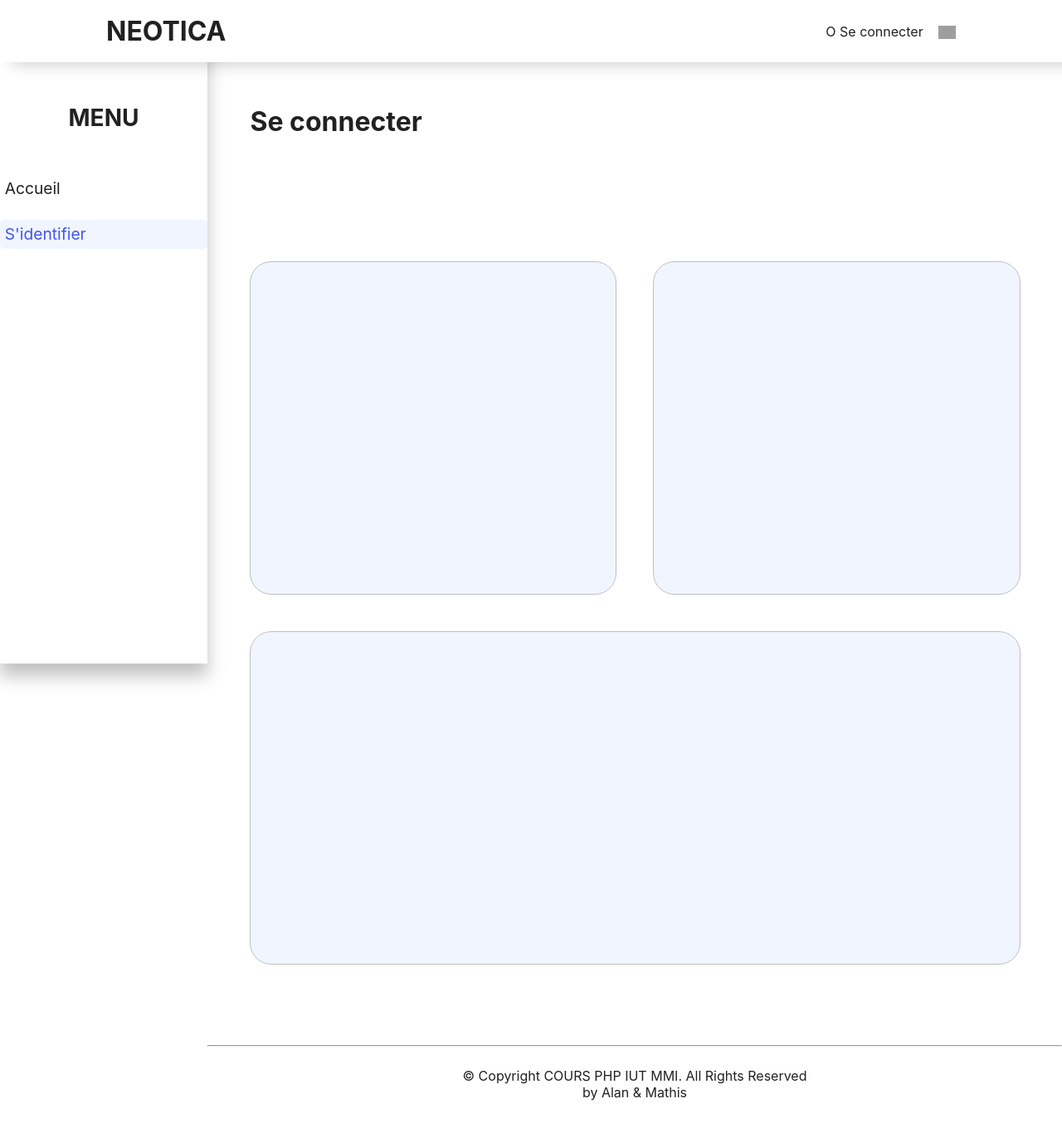
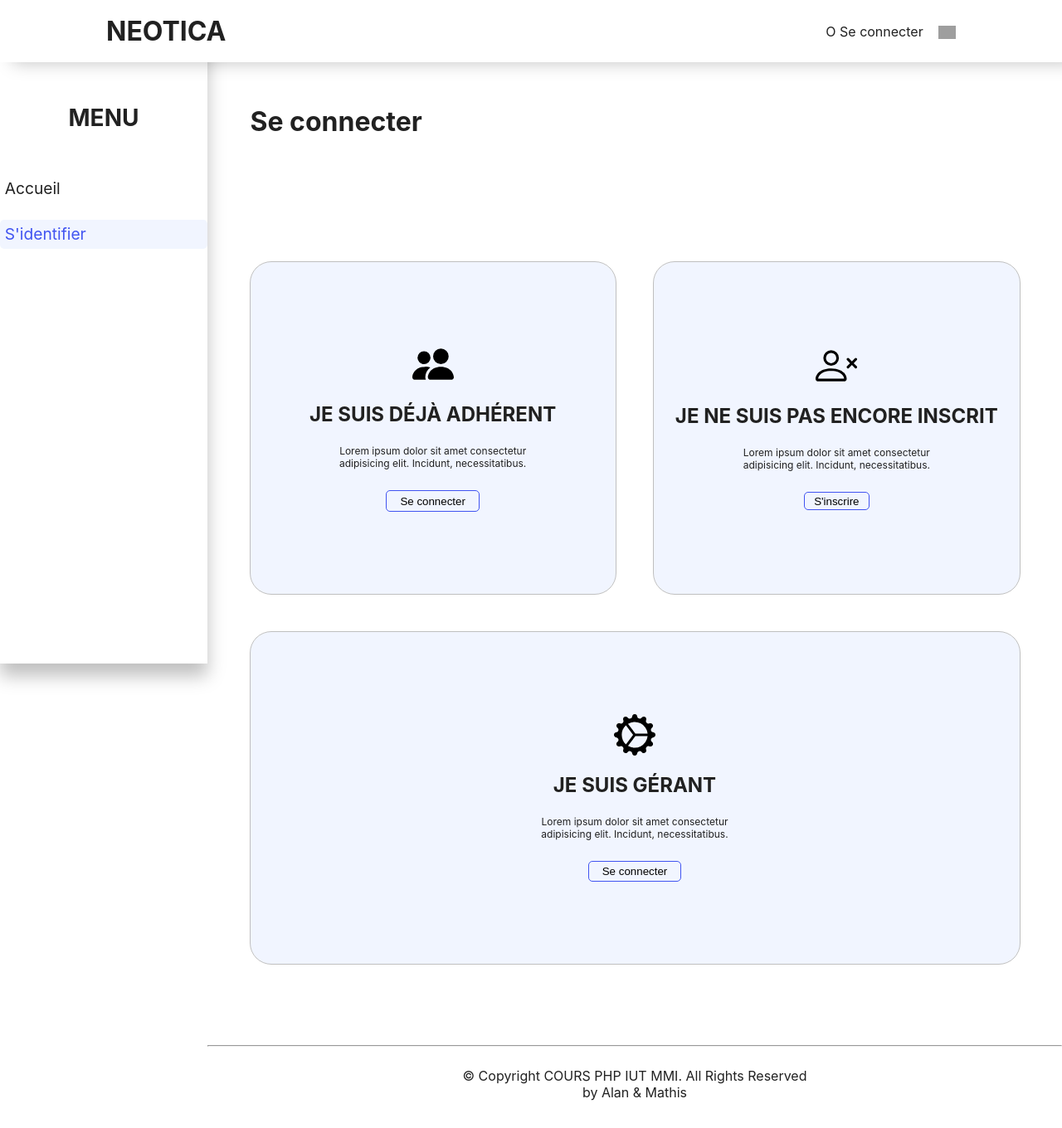
Before and after one commit to mathis-lambert/bddgestion, a PHP site: page /controllers/connect.php in a window 1280 px wide. Shown: the whole page at 83% size. Run offline with PHP 8.4, Linux system fonts and the light colour scheme; grey boxes are pictures that could not be loaded.

Commit message:
major update

```diff
--- a/assets/style/style.css
+++ b/assets/style/style.css
@@ -30,11 +30,13 @@ body {
 .dark {
   --background-color: #212121;
   --font-color: #fff;
+  --low-purple: #f1f5ff2f;
 }
 
 .white {
   --background-color: #fff;
   --font-color: #212121;
+  --low-purple: #f1f5ff;
 }
 
 .container {
@@ -235,18 +237,108 @@ body {
           flex: 1 0 400px;
   height: 400px;
   border-radius: 25px;
-  background: #f1f5ff;
+  background: var(--low-purple);
   outline: 1px solid rgba(0, 0, 0, 0.25);
-  -webkit-transition: -webkit-box-shadow 200ms ease-in-out;
-  transition: -webkit-box-shadow 200ms ease-in-out;
-  transition: box-shadow 200ms ease-in-out;
-  transition: box-shadow 200ms ease-in-out, -webkit-box-shadow 200ms ease-in-out;
+  -webkit-transition: background 300ms ease-in-out,
+ color 200ms ease-in-out, -webkit-box-shadow 200ms ease-in-out;
+  transition: background 300ms ease-in-out,
+ color 200ms ease-in-out, -webkit-box-shadow 200ms ease-in-out;
+  transition: box-shadow 200ms ease-in-out, background 300ms ease-in-out,
+ color 200ms ease-in-out;
+  transition: box-shadow 200ms ease-in-out, background 300ms ease-in-out,
+ color 200ms ease-in-out, -webkit-box-shadow 200ms ease-in-out;
   cursor: pointer;
+  -webkit-box-pack: center;
+      -ms-flex-pack: center;
+          justify-content: center;
+  -webkit-box-align: center;
+      -ms-flex-align: center;
+          align-items: center;
+  font-size: 1.5em;
+  font-family: -apple-system, BlinkMacSystemFont, "Segoe UI", Roboto, Oxygen,
+ Ubuntu, Cantarell, "Open Sans", "Helvetica Neue", sans-serif;
+  color: var(--font-color);
 }
 
 .scale-container .control-box:hover {
   -webkit-box-shadow: 10px 10px 25px rgba(0, 0, 0, 0.1);
           box-shadow: 10px 10px 25px rgba(0, 0, 0, 0.1);
+  border: 2px solid var(--active-purple);
+  color: var(--active-purple);
+}
+
+.scale-container .control-box .control-box-content {
+  display: block;
+}
+
+.scale-container .control-box .control-box-content ul {
+  display: -webkit-box;
+  display: -ms-flexbox;
+  display: flex;
+  -webkit-box-orient: vertical;
+  -webkit-box-direction: normal;
+      -ms-flex-flow: column nowrap;
+          flex-flow: column nowrap;
+  -webkit-box-align: center;
+      -ms-flex-align: center;
+          align-items: center;
+  list-style: none;
+}
+
+.scale-container .control-box .control-box-content ul li {
+  line-height: 3em;
+}
+
+.scale-container .control-box .control-box-content ul li:first-child {
+  display: -webkit-box;
+  display: -ms-flexbox;
+  display: flex;
+  -webkit-box-align: center;
+      -ms-flex-align: center;
+          align-items: center;
+  -webkit-box-pack: center;
+      -ms-flex-pack: center;
+          justify-content: center;
+  width: 50px;
+}
+
+.scale-container .control-box .control-box-content ul li:first-child img {
+  width: 300%;
+}
+
+.scale-container .control-box .control-box-content ul li:nth-child(2) {
+  text-transform: uppercase;
+  font-weight: bold;
+}
+
+.scale-container .control-box .control-box-content ul li:nth-child(3) {
+  font-size: 0.5em;
+  width: 250px;
+  text-align: center;
+  line-height: inherit;
+}
+
+.scale-container .control-box .control-box-content ul li:last-child {
+  display: -webkit-box;
+  display: -ms-flexbox;
+  display: flex;
+  -webkit-box-align: center;
+      -ms-flex-align: center;
+          align-items: center;
+  -webkit-box-pack: center;
+      -ms-flex-pack: center;
+          justify-content: center;
+  margin-top: 25px;
+  white-space: nowrap;
+}
+
+.scale-container .control-box .control-box-content ul li button {
+  padding: 5% 20%;
+  background-color: var(--hover-purple);
+  width: auto;
+  border: 1px solid var(--active-purple);
+  border-radius: 5px;
+  cursor: pointer;
 }
 
 footer {
--- a/assets/style/style.scss
+++ b/assets/style/style.scss
@@ -28,11 +28,13 @@ body {
 .dark {
   --background-color: #212121;
   --font-color: #fff;
+  --low-purple: #f1f5ff2f;
 }
 
 .white {
   --background-color: #fff;
   --font-color: #212121;
+  --low-purple: #f1f5ff;
 }
 
 .container {
@@ -187,13 +189,70 @@ body {
     flex: 1 0 400px;
     height: 400px;
     border-radius: 25px;
-    background: rgba($color: #f1f5ff, $alpha: 1);
+    background: var(--low-purple);
     outline: 1px solid rgba($color: #000000, $alpha: 0.25);
-    transition: box-shadow 200ms ease-in-out;
+    transition: box-shadow 200ms ease-in-out, background 300ms ease-in-out,
+      color 200ms ease-in-out;
     cursor: pointer;
+    justify-content: center;
+    align-items: center;
+    font-size: 1.5em;
+    font-family: -apple-system, BlinkMacSystemFont, "Segoe UI", Roboto, Oxygen,
+      Ubuntu, Cantarell, "Open Sans", "Helvetica Neue", sans-serif;
+    color: var(--font-color);
 
     &:hover {
       box-shadow: 10px 10px 25px rgba($color: #000000, $alpha: 0.1);
+      border: 2px solid var(--active-purple);
+      color: var(--active-purple);
+    }
+
+    .control-box-content {
+      display: block;
+
+      ul {
+        display: flex;
+        flex-flow: column nowrap;
+        align-items: center;
+        list-style: none;
+        li {
+          line-height: 3em;
+          &:first-child {
+            display: flex;
+            align-items: center;
+            justify-content: center;
+            width: 50px;
+            img {
+              width: 300%;
+            }
+          }
+          &:nth-child(2) {
+            text-transform: uppercase;
+            font-weight: bold;
+          }
+          &:nth-child(3) {
+            font-size: 0.5em;
+            width: 250px;
+            text-align: center;
+            line-height: inherit;
+          }
+          &:last-child {
+            display: flex;
+            align-items: center;
+            justify-content: center;
+            margin-top: 25px;
+            white-space: nowrap;
+          }
+          button {
+            padding: 5% 20%;
+            background-color: var(--hover-purple);
+            width: auto;
+            border: 1px solid var(--active-purple);
+            border-radius: 5px;
+            cursor: pointer;
+          }
+        }
+      }
     }
   }
 }
--- a/controllers/connect.php
+++ b/controllers/connect.php
@@ -34,13 +34,54 @@
 
         <div class="scale-container">
             <div class="container">
+
                 <h1>Se connecter</h1>
+
                 <div class="sp-150"></div>
+
                 <div class="d-flex row control-container">
-                    <div class="col-4 control-box"></div>
-                    <div class="col-4 control-box"></div>
-                    <div class="col-4 control-box"></div>
+
+                    <div class="col-4 control-box d-flex">
+                        <div class="control-box-content">
+                            <ul>
+                                <li><img src="../assets/svg/adherent.svg" alt="adhérent"></li>
+                                <li>Je suis déjà adhérent</li>
+                                <li>
+                                    <p>Lorem ipsum dolor sit amet consectetur adipisicing elit. Incidunt, necessitatibus.</p>
+                                </li>
+                                <li><button>Se connecter</button></li>
+                            </ul>
+                        </div>
+                    </div>
+
+                    <div class="col-4 control-box d-flex">
+                        <div class="control-box-content">
+                            <ul>
+                                <li><img src="../assets/svg/unknown.svg" alt="non-adhérent"></li>
+                                <li>Je ne suis pas encore inscrit</li>
+                                <li>
+                                    <p>Lorem ipsum dolor sit amet consectetur adipisicing elit. Incidunt, necessitatibus.</p>
+                                </li>
+                                <li><button>S'inscrire</button></li>
+                            </ul>
+                        </div>
+                    </div>
+
+                    <div class="col-4 control-box d-flex">
+                        <div class="control-box-content">
+                            <ul>
+                                <li><img src="../assets/svg/admin-profile.svg" alt="admin"></li>
+                                <li>Je suis gérant</li>
+                                <li>
+                                    <p>Lorem ipsum dolor sit amet consectetur adipisicing elit. Incidunt, necessitatibus.</p>
+                                </li>
+                                <li><button>Se connecter</button></li>
+                            </ul>
+                        </div>
+                    </div>
+
                 </div>
+
             </div>
         </div>
     </main>
```
Also changed, not shown: assets/svg/adherent.svg (added), assets/svg/admin-profile.svg (added), assets/svg/unknown.svg (added), 1 other file.
